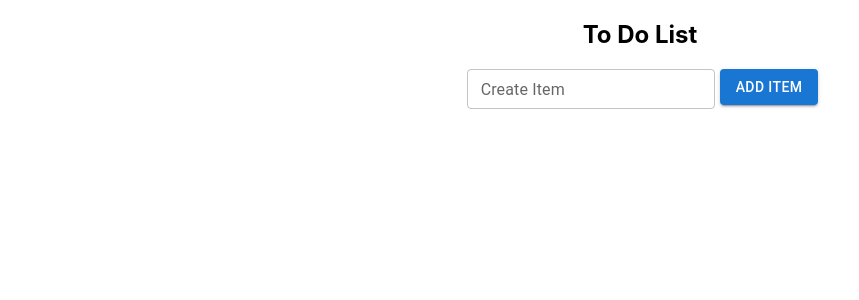
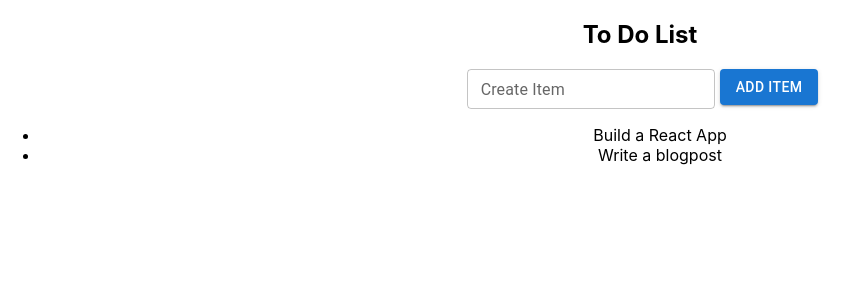
Before and after one commit to tcelovsky/to-dos, a React (Create React App) app: page / in a window 1280 px wide. Shown: the top 300 px of the page, without its empty margins (0-859 px from the left). Built offline with nearby package versions, Linux system fonts and the light colour scheme.

Commit message:
Add ul for printing todo items

```diff
--- a/src/App.js
+++ b/src/App.js
@@ -29,6 +29,11 @@ function App() {
           Add Item
         </Button>
       </form>
+      <ul>
+        {todos.map((todo) => (
+          <li>{todo}</li>
+        ))}
+      </ul>
     </div>
   );
 }
```
